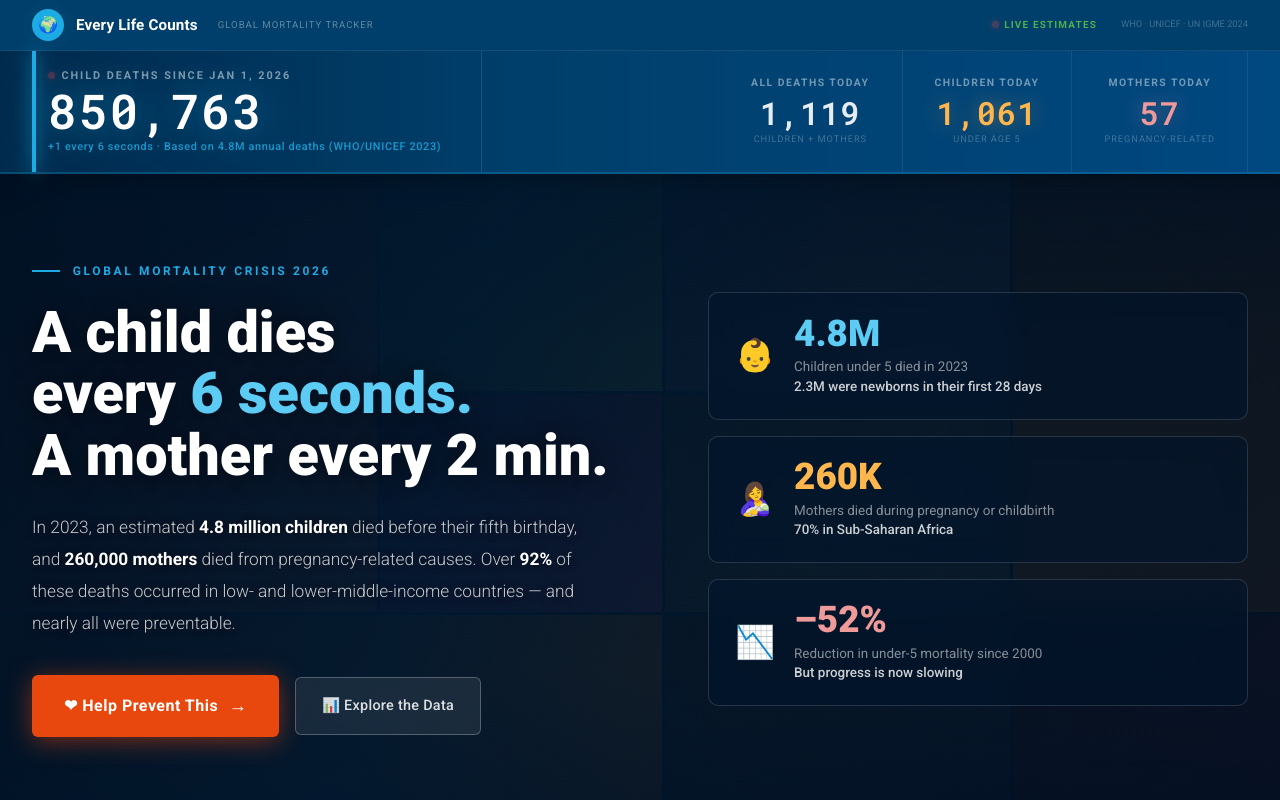
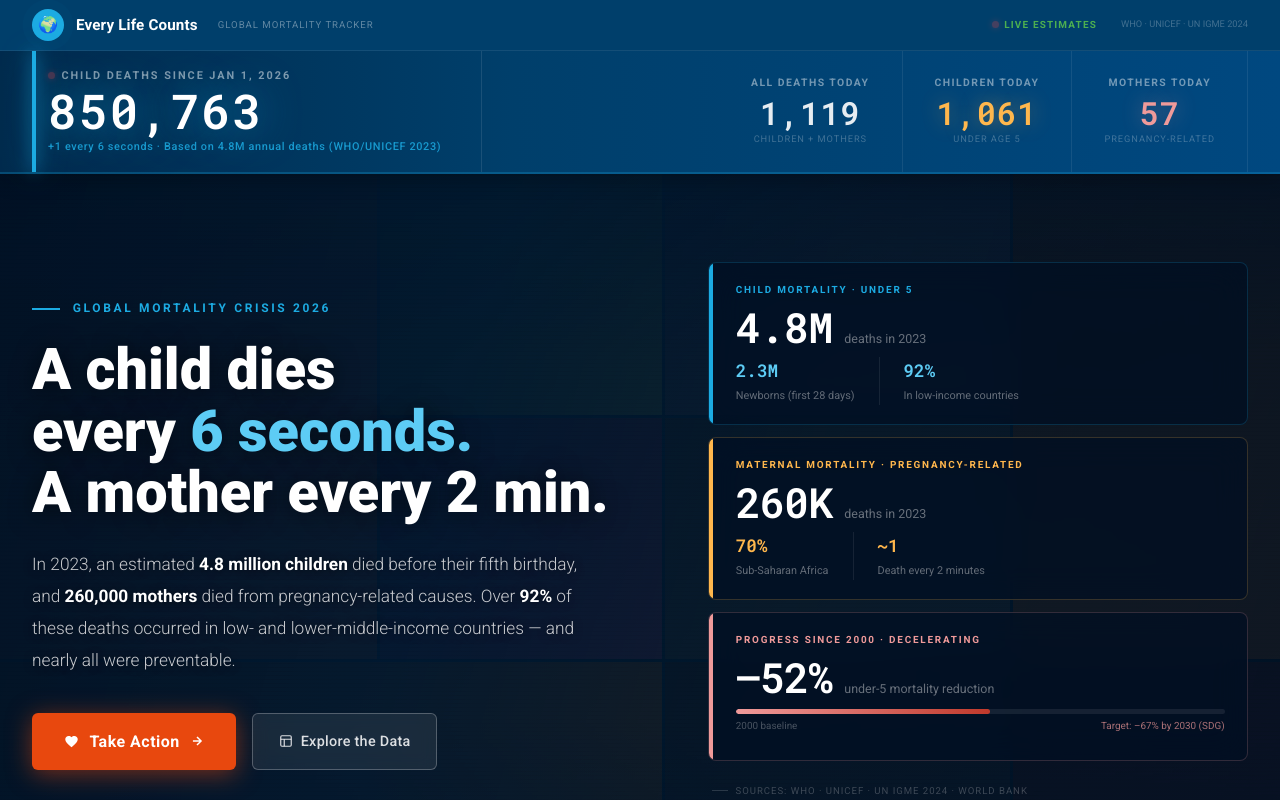
Before and after one commit to machuret/mortality, a Next.js app: page / in a window 1280 px wide. Shown: the top 800 px of the page. Built offline with nearby package versions, Linux system fonts and the light colour scheme; no server answers.

Commit message:
Hero: redesign stat panels — professional data cards with accent bars, sub-metrics, SDG progress bar, clean SVG CTAs

```diff
--- a/components/Hero.tsx
+++ b/components/Hero.tsx
@@ -83,7 +83,9 @@ export default function Hero() {
                 onMouseOver={e => { (e.currentTarget as HTMLButtonElement).style.background = "#FF5520"; (e.currentTarget as HTMLButtonElement).style.transform = "translateY(-2px)"; }}
                 onMouseOut={e => { (e.currentTarget as HTMLButtonElement).style.background = "#E8480E"; (e.currentTarget as HTMLButtonElement).style.transform = "translateY(0)"; }}
               >
-                ❤ Help Prevent This <span style={{ fontSize: "1.15rem", fontWeight: 900 }}>→</span>
+                <svg width="15" height="15" viewBox="0 0 24 24" fill="currentColor"><path d="M12 21.35l-1.45-1.32C5.4 15.36 2 12.28 2 8.5 2 5.42 4.42 3 7.5 3c1.74 0 3.41.81 4.5 2.09C13.09 3.81 14.76 3 16.5 3 19.58 3 22 5.42 22 8.5c0 3.78-3.4 6.86-8.55 11.54L12 21.35z"/></svg>
+                Take Action
+                <svg width="14" height="14" viewBox="0 0 24 24" fill="none" stroke="currentColor" strokeWidth="2.5"><path d="M5 12h14M12 5l7 7-7 7"/></svg>
               </button>
               <button
                 onClick={() => scrollTo(".map-card")}
@@ -91,29 +93,104 @@ export default function Hero() {
                 onMouseOver={e => { const b = e.currentTarget as HTMLButtonElement; b.style.borderColor = "rgba(255,255,255,0.55)"; b.style.color = "#fff"; b.style.background = "rgba(255,255,255,0.14)"; }}
                 onMouseOut={e => { const b = e.currentTarget as HTMLButtonElement; b.style.borderColor = "rgba(255,255,255,0.25)"; b.style.color = "rgba(255,255,255,0.85)"; b.style.background = "rgba(255,255,255,0.08)"; }}
               >
-                📊 Explore the Data
+                <svg width="14" height="14" viewBox="0 0 24 24" fill="none" stroke="currentColor" strokeWidth="2"><rect x="3" y="3" width="18" height="18" rx="2"/><path d="M3 9h18M9 21V9"/></svg>
+                Explore the Data
               </button>
             </div>
           </div>
 
-          {/* Right stat cards */}
-          <div style={{ display: "flex", flexDirection: "column", gap: "1rem" }}>
-            {[
-              { icon: "👶", num: "4.8M", cls: "blue",   desc: <>Children under 5 died in 2023<br /><strong style={{ color: "rgba(255,255,255,0.8)", fontWeight: 500 }}>2.3M were newborns in their first 28 days</strong></> },
-              { icon: "🤱", num: "260K", cls: "orange", desc: <>Mothers died during pregnancy or childbirth<br /><strong style={{ color: "rgba(255,255,255,0.8)", fontWeight: 500 }}>70% in Sub-Saharan Africa</strong></> },
-              { icon: "📉", num: "–52%", cls: "red",    desc: <>Reduction in under-5 mortality since 2000<br /><strong style={{ color: "rgba(255,255,255,0.8)", fontWeight: 500 }}>But progress is now slowing</strong></> },
-            ].map(({ icon, num, cls, desc }) => (
-              <div key={num} style={{ background: "rgba(0,20,45,0.55)", border: "1px solid rgba(255,255,255,0.14)", borderRadius: 10, padding: "1.4rem 1.6rem", display: "flex", alignItems: "center", gap: "1.2rem", backdropFilter: "blur(12px)", transition: "background 0.2s" }}
-                onMouseOver={e => (e.currentTarget as HTMLDivElement).style.background = "rgba(0,30,60,0.7)"}
-                onMouseOut={e => (e.currentTarget as HTMLDivElement).style.background = "rgba(0,20,45,0.55)"}
-              >
-                <div style={{ fontSize: "2rem", flexShrink: 0 }}>{icon}</div>
-                <div>
-                  <span style={{ fontSize: "2.3rem", fontWeight: 900, lineHeight: 1, display: "block", color: cls === "blue" ? "#5DCCF5" : cls === "orange" ? "#FFB74D" : "#EF9A9A" }}>{num}</span>
-                  <div style={{ fontSize: "0.84rem", color: "rgba(255,255,255,0.52)", marginTop: "0.3rem", lineHeight: 1.45 }}>{desc}</div>
+          {/* Right — professional data panels */}
+          <div style={{ display: "flex", flexDirection: "column", gap: "0.75rem" }}>
+
+            {/* Panel 1 — Child Deaths */}
+            <div style={{ background: "rgba(0,15,35,0.7)", border: "1px solid rgba(28,171,226,0.2)", borderRadius: 8, overflow: "hidden", backdropFilter: "blur(16px)", transition: "border-color 0.2s" }}
+              onMouseOver={e => (e.currentTarget as HTMLDivElement).style.borderColor = "rgba(28,171,226,0.45)"}
+              onMouseOut={e => (e.currentTarget as HTMLDivElement).style.borderColor = "rgba(28,171,226,0.2)"}
+            >
+              <div style={{ display: "flex" }}>
+                <div style={{ width: 4, background: "#1CABE2", flexShrink: 0 }} />
+                <div style={{ padding: "1.2rem 1.4rem", flex: 1 }}>
+                  <div style={{ fontSize: "0.62rem", fontWeight: 700, textTransform: "uppercase", letterSpacing: "0.18em", color: "#1CABE2", marginBottom: "0.5rem" }}>Child Mortality · Under 5</div>
+                  <div style={{ display: "flex", alignItems: "baseline", gap: "0.75rem", marginBottom: "0.5rem" }}>
+                    <span style={{ fontFamily: "'Roboto Mono',monospace", fontSize: "2.6rem", fontWeight: 900, color: "#fff", lineHeight: 1, letterSpacing: "-0.02em" }}>4.8M</span>
+                    <span style={{ fontSize: "0.78rem", color: "rgba(255,255,255,0.4)", fontWeight: 400 }}>deaths in 2023</span>
+                  </div>
+                  <div style={{ display: "flex", gap: "1.5rem" }}>
+                    <div>
+                      <div style={{ fontFamily: "'Roboto Mono',monospace", fontSize: "1.1rem", fontWeight: 700, color: "#5DCCF5" }}>2.3M</div>
+                      <div style={{ fontSize: "0.68rem", color: "rgba(255,255,255,0.38)", marginTop: "0.15rem" }}>Newborns (first 28 days)</div>
+                    </div>
+                    <div style={{ width: 1, background: "rgba(255,255,255,0.08)", flexShrink: 0 }} />
+                    <div>
+                      <div style={{ fontFamily: "'Roboto Mono',monospace", fontSize: "1.1rem", fontWeight: 700, color: "#5DCCF5" }}>92%</div>
+                      <div style={{ fontSize: "0.68rem", color: "rgba(255,255,255,0.38)", marginTop: "0.15rem" }}>In low-income countries</div>
+                    </div>
+                  </div>
                 </div>
               </div>
-            ))}
+            </div>
+
+            {/* Panel 2 — Maternal Deaths */}
+            <div style={{ background: "rgba(0,15,35,0.7)", border: "1px solid rgba(255,183,77,0.2)", borderRadius: 8, overflow: "hidden", backdropFilter: "blur(16px)", transition: "border-color 0.2s" }}
+              onMouseOver={e => (e.currentTarget as HTMLDivElement).style.borderColor = "rgba(255,183,77,0.45)"}
+              onMouseOut={e => (e.currentTarget as HTMLDivElement).style.borderColor = "rgba(255,183,77,0.2)"}
+            >
+              <div style={{ display: "flex" }}>
+                <div style={{ width: 4, background: "#FFB74D", flexShrink: 0 }} />
+                <div style={{ padding: "1.2rem 1.4rem", flex: 1 }}>
+                  <div style={{ fontSize: "0.62rem", fontWeight: 700, textTransform: "uppercase", letterSpacing: "0.18em", color: "#FFB74D", marginBottom: "0.5rem" }}>Maternal Mortality · Pregnancy-Related</div>
+                  <div style={{ display: "flex", alignItems: "baseline", gap: "0.75rem", marginBottom: "0.5rem" }}>
+                    <span style={{ fontFamily: "'Roboto Mono',monospace", fontSize: "2.6rem", fontWeight: 900, color: "#fff", lineHeight: 1, letterSpacing: "-0.02em" }}>260K</span>
+                    <span style={{ fontSize: "0.78rem", color: "rgba(255,255,255,0.4)", fontWeight: 400 }}>deaths in 2023</span>
+                  </div>
+                  <div style={{ display: "flex", gap: "1.5rem" }}>
+                    <div>
+                      <div style={{ fontFamily: "'Roboto Mono',monospace", fontSize: "1.1rem", fontWeight: 700, color: "#FFB74D" }}>70%</div>
+                      <div style={{ fontSize: "0.68rem", color: "rgba(255,255,255,0.38)", marginTop: "0.15rem" }}>Sub-Saharan Africa</div>
+                    </div>
+                    <div style={{ width: 1, background: "rgba(255,255,255,0.08)", flexShrink: 0 }} />
+                    <div>
+                      <div style={{ fontFamily: "'Roboto Mono',monospace", fontSize: "1.1rem", fontWeight: 700, color: "#FFB74D" }}>~1</div>
+                      <div style={{ fontSize: "0.68rem", color: "rgba(255,255,255,0.38)", marginTop: "0.15rem" }}>Death every 2 minutes</div>
+                    </div>
+                  </div>
+                </div>
+              </div>
+            </div>
+
+            {/* Panel 3 — Progress */}
+            <div style={{ background: "rgba(0,15,35,0.7)", border: "1px solid rgba(239,154,154,0.2)", borderRadius: 8, overflow: "hidden", backdropFilter: "blur(16px)", transition: "border-color 0.2s" }}
+              onMouseOver={e => (e.currentTarget as HTMLDivElement).style.borderColor = "rgba(239,154,154,0.45)"}
+              onMouseOut={e => (e.currentTarget as HTMLDivElement).style.borderColor = "rgba(239,154,154,0.2)"}
+            >
+              <div style={{ display: "flex" }}>
+                <div style={{ width: 4, background: "#EF9A9A", flexShrink: 0 }} />
+                <div style={{ padding: "1.2rem 1.4rem", flex: 1 }}>
+                  <div style={{ fontSize: "0.62rem", fontWeight: 700, textTransform: "uppercase", letterSpacing: "0.18em", color: "#EF9A9A", marginBottom: "0.5rem" }}>Progress Since 2000 · Decelerating</div>
+                  <div style={{ display: "flex", alignItems: "baseline", gap: "0.75rem", marginBottom: "0.6rem" }}>
+                    <span style={{ fontFamily: "'Roboto Mono',monospace", fontSize: "2.6rem", fontWeight: 900, color: "#fff", lineHeight: 1, letterSpacing: "-0.02em" }}>–52%</span>
+                    <span style={{ fontSize: "0.78rem", color: "rgba(255,255,255,0.4)", fontWeight: 400 }}>under-5 mortality reduction</span>
+                  </div>
+                  {/* Progress bar */}
+                  <div style={{ marginBottom: "0.4rem" }}>
+                    <div style={{ height: 5, background: "rgba(255,255,255,0.08)", borderRadius: 3, overflow: "hidden" }}>
+                      <div style={{ height: "100%", width: "52%", background: "linear-gradient(90deg,#EF9A9A,#C0392B)", borderRadius: 3 }} />
+                    </div>
+                    <div style={{ display: "flex", justifyContent: "space-between", marginTop: "0.3rem" }}>
+                      <span style={{ fontSize: "0.62rem", color: "rgba(255,255,255,0.28)" }}>2000 baseline</span>
+                      <span style={{ fontSize: "0.62rem", color: "rgba(239,154,154,0.7)" }}>Target: –67% by 2030 (SDG)</span>
+                    </div>
+                  </div>
+                </div>
+              </div>
+            </div>
+
+            {/* Source strip */}
+            <div style={{ display: "flex", alignItems: "center", gap: "0.5rem", padding: "0.6rem 0.2rem" }}>
+              <div style={{ width: 16, height: 1, background: "rgba(255,255,255,0.15)" }} />
+              <span style={{ fontSize: "0.6rem", color: "rgba(255,255,255,0.22)", letterSpacing: "0.1em", textTransform: "uppercase" }}>Sources: WHO · UNICEF · UN IGME 2024 · World Bank</span>
+            </div>
+
           </div>
 
         </div>
```
